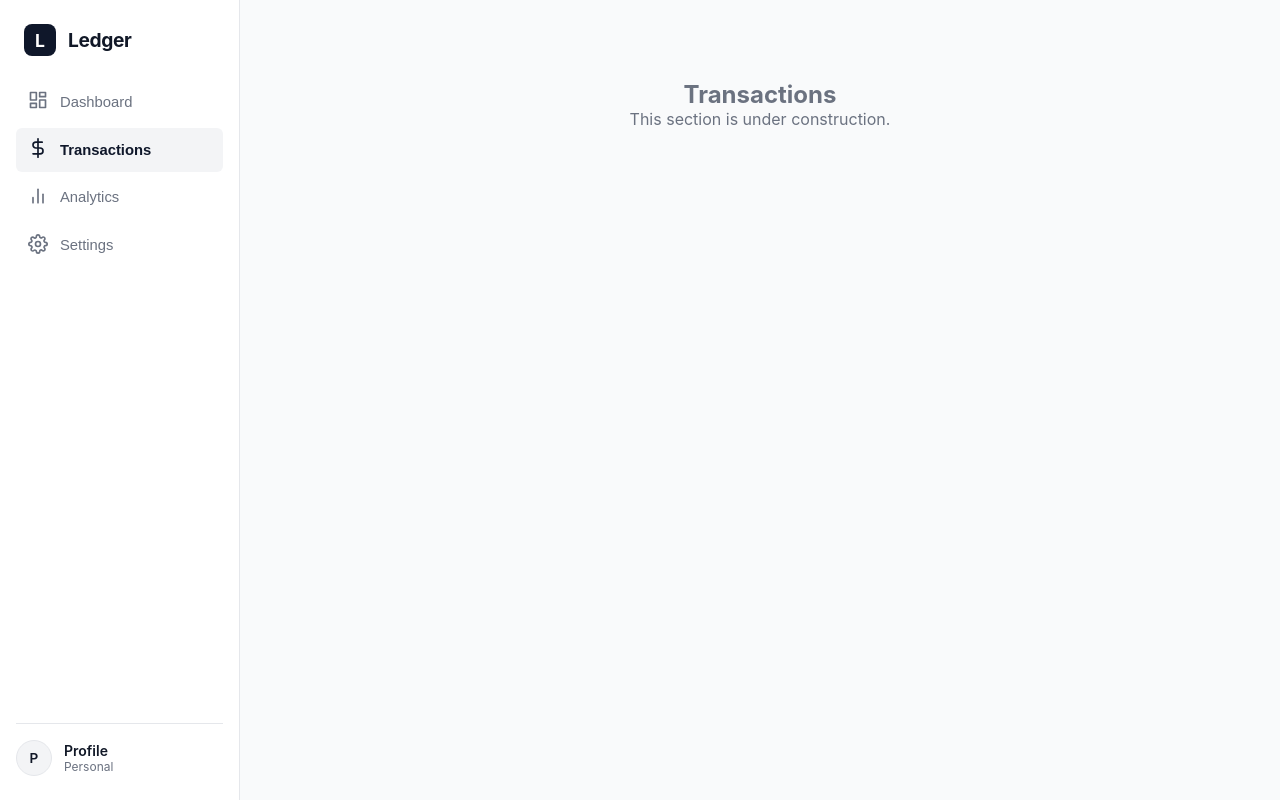
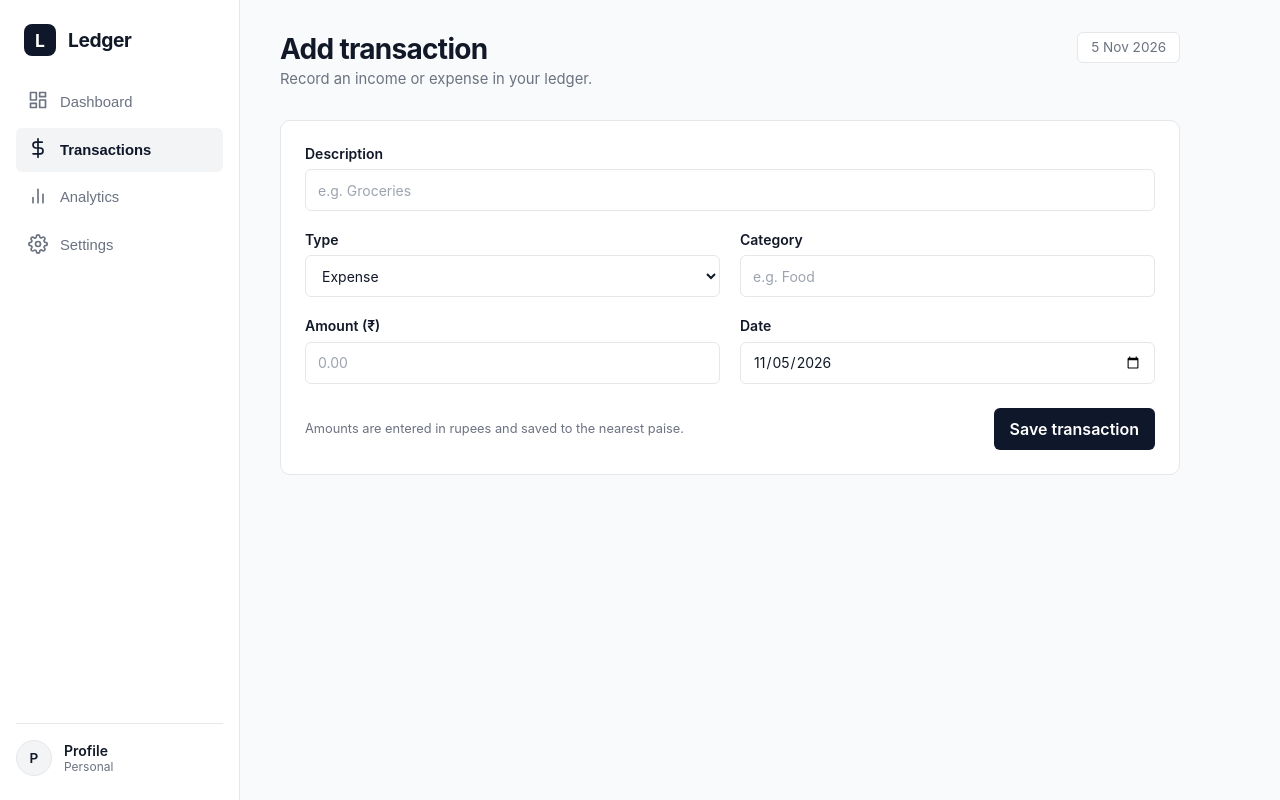
Before and after one commit to yash-raj-01/Expense_Tracker, a React (Vite) app in the folder client/: page / in a window 1280 px wide. Both pictures are taken after a click on the button "Transactions". Built offline with nearby package versions, Linux system fonts and the light colour scheme; no server answers.

Commit message:
Add and save a transaction

```diff
--- a/client/src/App.jsx
+++ b/client/src/App.jsx
@@ -1,6 +1,7 @@
 import React, { useState } from 'react';
 import Sidebar from './components/Sidebar';
 import Dashboard from './components/Dashboard';
+import ExpenseForm from './components/ExpenseForm';
 import './App.css';
 
 function App() {
@@ -11,7 +12,8 @@ function App() {
       <Sidebar currentTab={currentTab} onSelectTab={setCurrentTab} />
       <main className="main-content">
         {currentTab === 'dashboard' && <Dashboard />}
-        {currentTab !== 'dashboard' && (
+        {currentTab === 'transactions' && <ExpenseForm />}
+        {currentTab !== 'dashboard' && currentTab !== 'transactions' && (
           <div className="placeholder-view">
             <h2>{currentTab.charAt(0).toUpperCase() + currentTab.slice(1)}</h2>
             <p>This section is under construction.</p>
--- /dev/null
+++ b/client/src/components/ExpenseForm.css
@@ -0,0 +1,115 @@
+.expense-form-view {
+  max-width: 900px;
+}
+
+.expense-form-card {
+  background: var(--bg-card);
+  border: 1px solid var(--border-subtle);
+  border-radius: 10px;
+  padding: 1.5rem;
+}
+
+.expense-form-grid {
+  display: grid;
+  grid-template-columns: repeat(2, minmax(0, 1fr));
+  gap: 1.25rem;
+}
+
+.expense-field {
+  display: flex;
+  flex-direction: column;
+  gap: 0.45rem;
+  color: var(--text-main);
+  font-size: 0.875rem;
+  font-weight: 600;
+}
+
+.expense-field-wide {
+  grid-column: 1 / -1;
+}
+
+.expense-field input,
+.expense-field select {
+  width: 100%;
+  min-height: 42px;
+  padding: 0.65rem 0.75rem;
+  border: 1px solid var(--border-subtle);
+  border-radius: 6px;
+  background: #ffffff;
+  color: var(--text-main);
+  font: inherit;
+  font-weight: 400;
+}
+
+.expense-field input:focus,
+.expense-field select:focus {
+  outline: 2px solid color-mix(in srgb, var(--primary-accent) 25%, transparent);
+  border-color: var(--primary-accent);
+}
+
+.expense-field input::placeholder {
+  color: #9ca3af;
+}
+
+.expense-form-footer {
+  display: flex;
+  align-items: center;
+  gap: 1rem;
+  margin-top: 1.5rem;
+  flex-wrap: wrap;
+}
+
+.expense-form-hint {
+  flex: 1;
+  color: var(--text-muted);
+  font-size: 0.8rem;
+}
+
+.expense-form-feedback {
+  flex-basis: 100%;
+  font-size: 0.875rem;
+}
+
+.expense-form-feedback.success {
+  color: var(--income-green);
+}
+
+.expense-form-feedback.error {
+  color: var(--expense-red);
+}
+
+.expense-submit-button {
+  min-height: 42px;
+  padding: 0.65rem 1rem;
+  border: 0;
+  border-radius: 6px;
+  background: var(--primary-accent);
+  color: #ffffff;
+  font: inherit;
+  font-weight: 600;
+  cursor: pointer;
+}
+
+.expense-submit-button:disabled {
+  cursor: wait;
+  opacity: 0.65;
+}
+
+@media (max-width: 600px) {
+  .expense-form-card {
+    padding: 1rem;
+  }
+
+  .expense-form-grid {
+    grid-template-columns: 1fr;
+  }
+
+  .expense-field-wide {
+    grid-column: auto;
+  }
+
+  .expense-form-footer {
+    align-items: stretch;
+    flex-direction: column;
+  }
+}
--- /dev/null
+++ b/client/src/components/ExpenseForm.jsx
@@ -0,0 +1,146 @@
+import React, { useState } from 'react';
+import { createExpense } from '../api/expenses';
+import './ExpenseForm.css';
+
+function getToday() {
+  const today = new Date();
+  const year = today.getFullYear();
+  const month = String(today.getMonth() + 1).padStart(2, '0');
+  const day = String(today.getDate()).padStart(2, '0');
+  return `${year}-${month}-${day}`;
+}
+
+const initialForm = () => ({
+  title: '',
+  type: 'EXPENSE',
+  category: '',
+  amount: '',
+  date: getToday(),
+});
+
+function ExpenseForm() {
+  const [form, setForm] = useState(initialForm);
+  const [isSaving, setIsSaving] = useState(false);
+  const [feedback, setFeedback] = useState(null);
+
+  const updateField = (event) => {
+    const { name, value } = event.target;
+    setForm((current) => ({ ...current, [name]: value }));
+    setFeedback(null);
+  };
+
+  const handleSubmit = async (event) => {
+    event.preventDefault();
+    const amountInRupees = Number(form.amount);
+
+    if (!Number.isFinite(amountInRupees) || amountInRupees <= 0 || !/^\d+(\.\d{1,2})?$/.test(form.amount)) {
+      setFeedback({ type: 'error', message: 'Enter an amount greater than zero with up to two decimal places.' });
+      return;
+    }
+
+    setIsSaving(true);
+    setFeedback(null);
+
+    try {
+      await createExpense({
+        title: form.title.trim(),
+        type: form.type,
+        category: form.category.trim(),
+        amount: Math.round(amountInRupees * 100),
+        date: form.date,
+      });
+      setForm(initialForm());
+      setFeedback({ type: 'success', message: 'Transaction saved successfully.' });
+    } catch (error) {
+      setFeedback({ type: 'error', message: error.message });
+    } finally {
+      setIsSaving(false);
+    }
+  };
+
+  return (
+    <section className="expense-form-view">
+      <header className="content-header">
+        <div>
+          <h1 className="page-title">Add transaction</h1>
+          <p className="page-subtitle">Record an income or expense in your ledger.</p>
+        </div>
+        <div className="header-date">
+          {new Date().toLocaleDateString('en-IN', { month: 'short', day: 'numeric', year: 'numeric' })}
+        </div>
+      </header>
+
+      <form className="expense-form-card" onSubmit={handleSubmit}>
+        <div className="expense-form-grid">
+          <label className="expense-field expense-field-wide">
+            <span>Description</span>
+            <input
+              name="title"
+              type="text"
+              value={form.title}
+              onChange={updateField}
+              placeholder="e.g. Groceries"
+              maxLength={120}
+              required
+            />
+          </label>
+
+          <label className="expense-field">
+            <span>Type</span>
+            <select name="type" value={form.type} onChange={updateField}>
+              <option value="EXPENSE">Expense</option>
+              <option value="INCOME">Income</option>
+            </select>
+          </label>
+
+          <label className="expense-field">
+            <span>Category</span>
+            <input
+              name="category"
+              type="text"
+              value={form.category}
+              onChange={updateField}
+              placeholder="e.g. Food"
+              maxLength={60}
+              required
+            />
+          </label>
+
+          <label className="expense-field">
+            <span>Amount (₹)</span>
+            <input
+              name="amount"
+              type="number"
+              inputMode="decimal"
+              min="0.01"
+              step="0.01"
+              value={form.amount}
+              onChange={updateField}
+              placeholder="0.00"
+              required
+            />
+          </label>
+
+          <label className="expense-field">
+            <span>Date</span>
+            <input name="date" type="date" value={form.date} onChange={updateField} required />
+          </label>
+        </div>
+
+        <div className="expense-form-footer">
+          <p className="expense-form-hint">Amounts are entered in rupees and saved to the nearest paise.</p>
+          {feedback && (
+            <p className={`expense-form-feedback ${feedback.type}`} role="status">
+              {feedback.message}
+            </p>
+          )}
+          <button className="expense-submit-button" type="submit" disabled={isSaving}>
+            {isSaving ? 'Saving…' : 'Save transaction'}
+          </button>
+        </div>
+      </form>
+    </section>
+  );
+}
+
+export default ExpenseForm;
```
